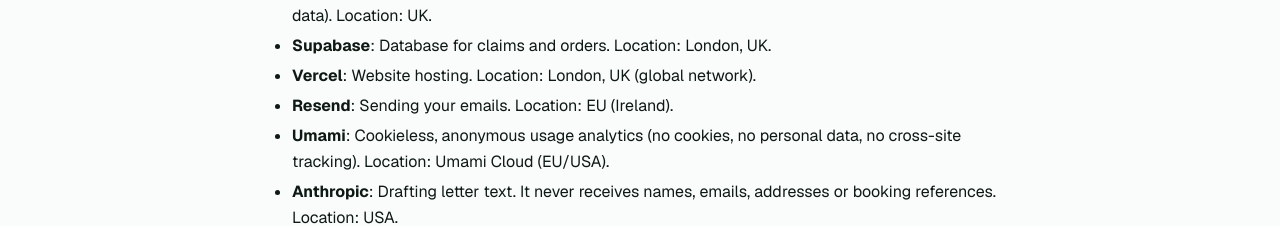
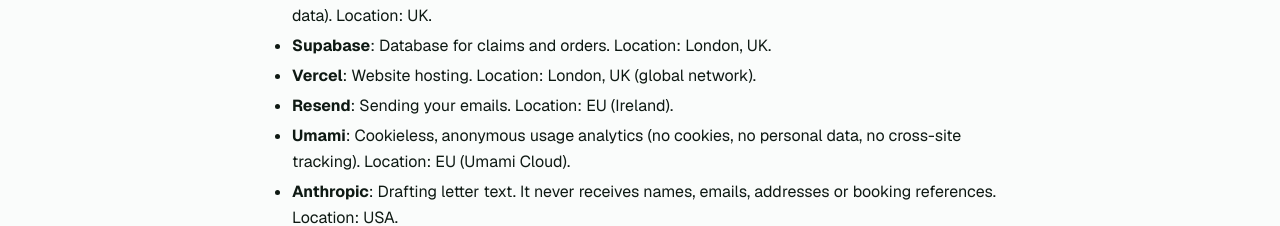
Before and after one commit to roberp1984/keepitall-, a Next.js app: page /legal/privacy in a window 1280 px wide. Shown: the part 982-1208 px from the top of the page. Built offline with nearby package versions, Linux system fonts and the light colour scheme; no server answers.

Commit message:
Privacy: Umami data is stored in the EU
Co-Authored-By: Claude Opus 5.5 <noreply@anthropic.com>
Claude-Session: https://claude.ai/code/session_016CPkzcmM9PmU9p3XfHzqrd

```diff
--- a/app/legal/privacy/page.tsx
+++ b/app/legal/privacy/page.tsx
@@ -10,7 +10,7 @@ const PROCESSORS = [
   ["Supabase", "Database for claims and orders", "London, UK"],
   ["Vercel", "Website hosting", "London, UK (global network)"],
   ["Resend", "Sending your emails", "EU (Ireland)"],
-  ["Umami", "Cookieless, anonymous usage analytics (no cookies, no personal data, no cross-site tracking)", "Umami Cloud (EU/USA)"],
+  ["Umami", "Cookieless, anonymous usage analytics (no cookies, no personal data, no cross-site tracking)", "EU (Umami Cloud)"],
   ["Anthropic", "Drafting letter text. It never receives names, emails, addresses or booking references", "USA"],
 ] as const;
 
```
